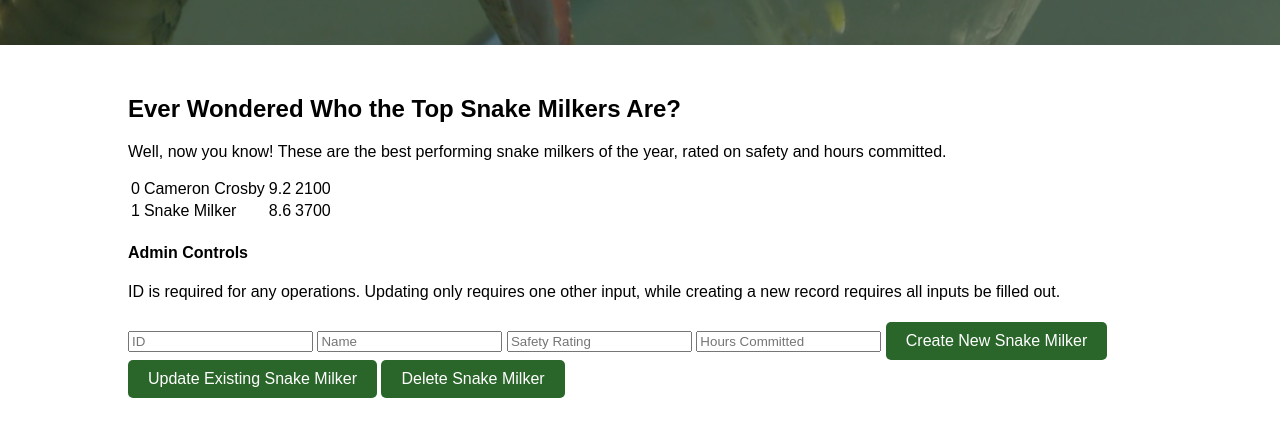
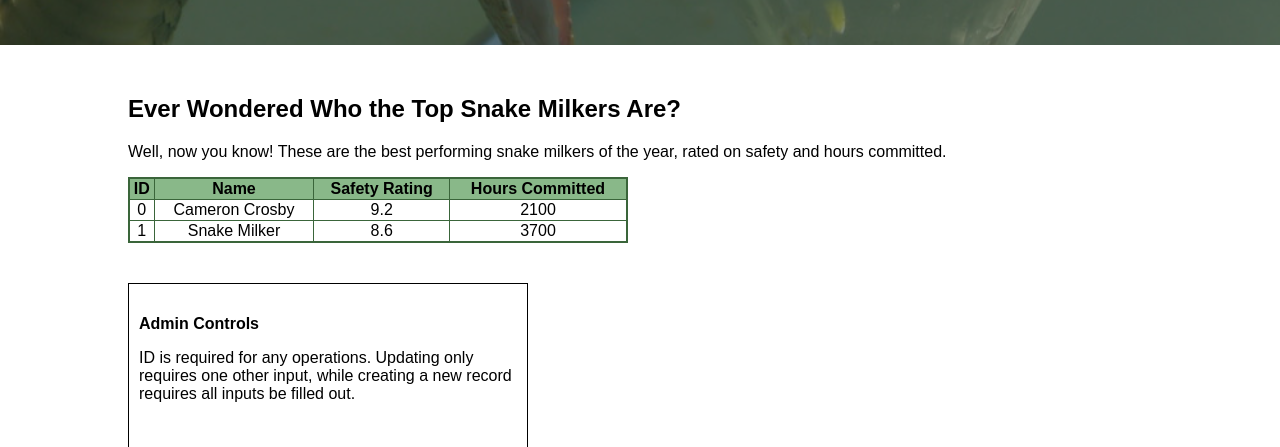
Before and after one commit to braynwash/sp25-n320-final, a website: page views/topSnakeMilkers/topSnakeMilkers.html in a window 1280 px wide. Shown: the part 301-748 px from the top of the page. Drawn offline with Linux system fonts and the light colour scheme.

Commit message:
Styled TopSnakeMilkers

```diff
--- a/js/snakeMilkers.js
+++ b/js/snakeMilkers.js
@@ -33,6 +33,10 @@ function getSnakeMilkers() {
   console.log("getting table: ", snakeMilkers);
   // clear existing rows
   snakeMilkerTable.innerHTML = "";
+
+  // add header rows
+  snakeMilkerTable.innerHTML =
+    "<tr><th>ID</th><th>Name</th><th>Safety Rating</th><th>Hours Committed</th></tr>";
   // get snake milkers array from db
 
   for (let i = 0; i < snakeMilkers.length; i++) {
--- a/views/css/styles.css
+++ b/views/css/styles.css
@@ -344,3 +344,74 @@ form.contact input[type="button"] {
   padding: 4px 0;
   cursor: pointer;
 }
+
+/* Top Snake Milkers Styles */
+.snakeMilkers {
+  width: 500px;
+  border: 2px solid #3a653a;
+  border-collapse: collapse;
+  margin-bottom: 40px;
+
+  tr,
+  th,
+  td {
+    border: 1px solid #3a653a;
+    text-align: center;
+  }
+
+  th {
+    background-color: #89b889;
+  }
+}
+
+.adminDashboard {
+  width: 400px;
+  display: flex;
+  flex-direction: column;
+  border: 1px solid black;
+  padding: 10px;
+
+  h4 {
+    margin-bottom: 0;
+  }
+
+  .errorText {
+    font-weight: bold;
+    color: #da3d48;
+    margin-bottom: 10px;
+  }
+
+  input {
+    background-color: #89b889;
+    border: 1px solid black;
+    width: 200px;
+    height: 30px;
+    margin-bottom: 10px;
+  }
+
+  input::placeholder {
+    font-weight: bold;
+    color: rgba(0, 0, 0, 0.6);
+  }
+
+  .adminButtons {
+    display: flex;
+    justify-content: space-between;
+
+    button {
+      width: 100px;
+      font-size: 14px;
+      transition: 0.4s all;
+    }
+
+    button:hover {
+      background-color: #1d4b1d;
+      transform: scale(1.1);
+    }
+
+    button:active {
+      background-color: #5bba5b;
+      transform: scale(1.3);
+    }
+  }
+}
--- a/views/topSnakeMilkers/topSnakeMilkers.html
+++ b/views/topSnakeMilkers/topSnakeMilkers.html
@@ -26,33 +26,48 @@
     <main>
       <h2>Ever Wondered Who the Top Snake Milkers Are?</h2>
       <p>
-        Well, now you know! These are the best performing snake milkers of the year, rated on safety
-        and hours committed.
+        Well, now you know! These are the best performing snake milkers of the
+        year, rated on safety and hours committed.
       </p>
       <div class="snakeContainer"></div>
       <table class="snakeMilkers"></table>
       <div class="adminDashboard">
         <h4>Admin Controls</h4>
         <p>
-          ID is required for any operations. Updating only requires one other input, while creating
-          a new record requires all inputs be filled out.
+          ID is required for any operations. Updating only requires one other
+          input, while creating a new record requires all inputs be filled out.
         </p>
         <h4 class="errorText"></h4>
-        <input type="number" name="snakeMilkerId" id="snakeMilkerId" placeholder="ID" required />
-        <input type="text" name="snakeMilkerName" id="snakeMilkerName" placeholder="Name" />
+        <input
+          type="number"
+          name="snakeMilkerId"
+          id="snakeMilkerId"
+          placeholder="ID"
+          required
+        />
+        <input
+          type="text"
+          name="snakeMilkerName"
+          id="snakeMilkerName"
+          placeholder="Name"
+        />
         <input
           type="number"
           name="snakeMilkerSafety"
           id="snakeMilkerSafety"
-          placeholder="Safety Rating" />
+          placeholder="Safety Rating"
+        />
         <input
           type="number"
           name="snakeMilkerHours"
           id="snakeMilkerHours"
-          placeholder="Hours Committed" />
-        <button class="addSnakeMilker">Create New Snake Milker</button>
-        <button class="editSnakeMilker">Update Existing Snake Milker</button>
-        <button class="deleteSnakeMilker">Delete Snake Milker</button>
+          placeholder="Hours Committed"
+        />
+        <div class="adminButtons">
+          <button class="addSnakeMilker">Create New Snake Milker</button>
+          <button class="editSnakeMilker">Update Existing Snake Milker</button>
+          <button class="deleteSnakeMilker">Delete Snake Milker</button>
+        </div>
       </div>
     </main>
     <footer>
```
Also changed, not shown: views/index.html (+6 -4 lines).
